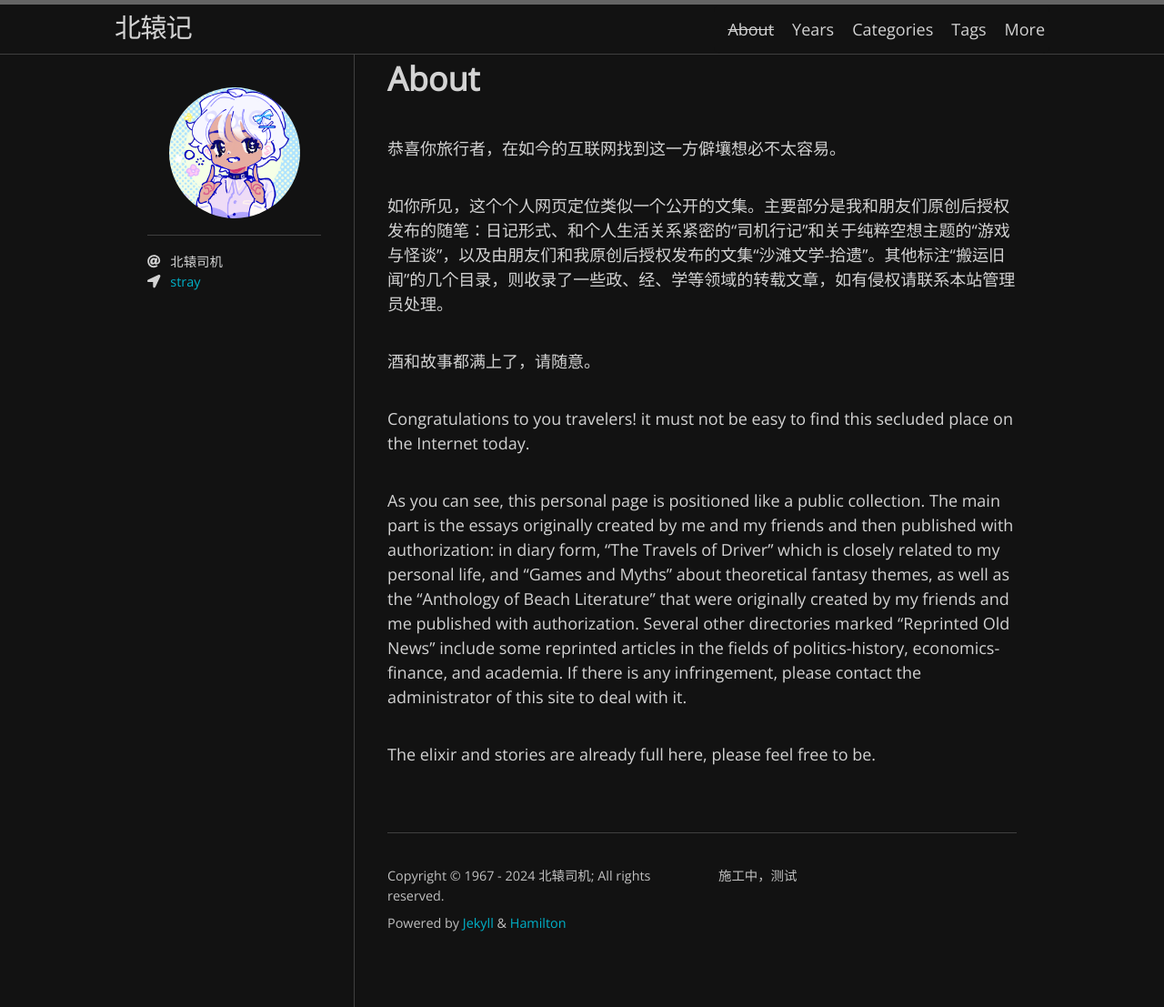
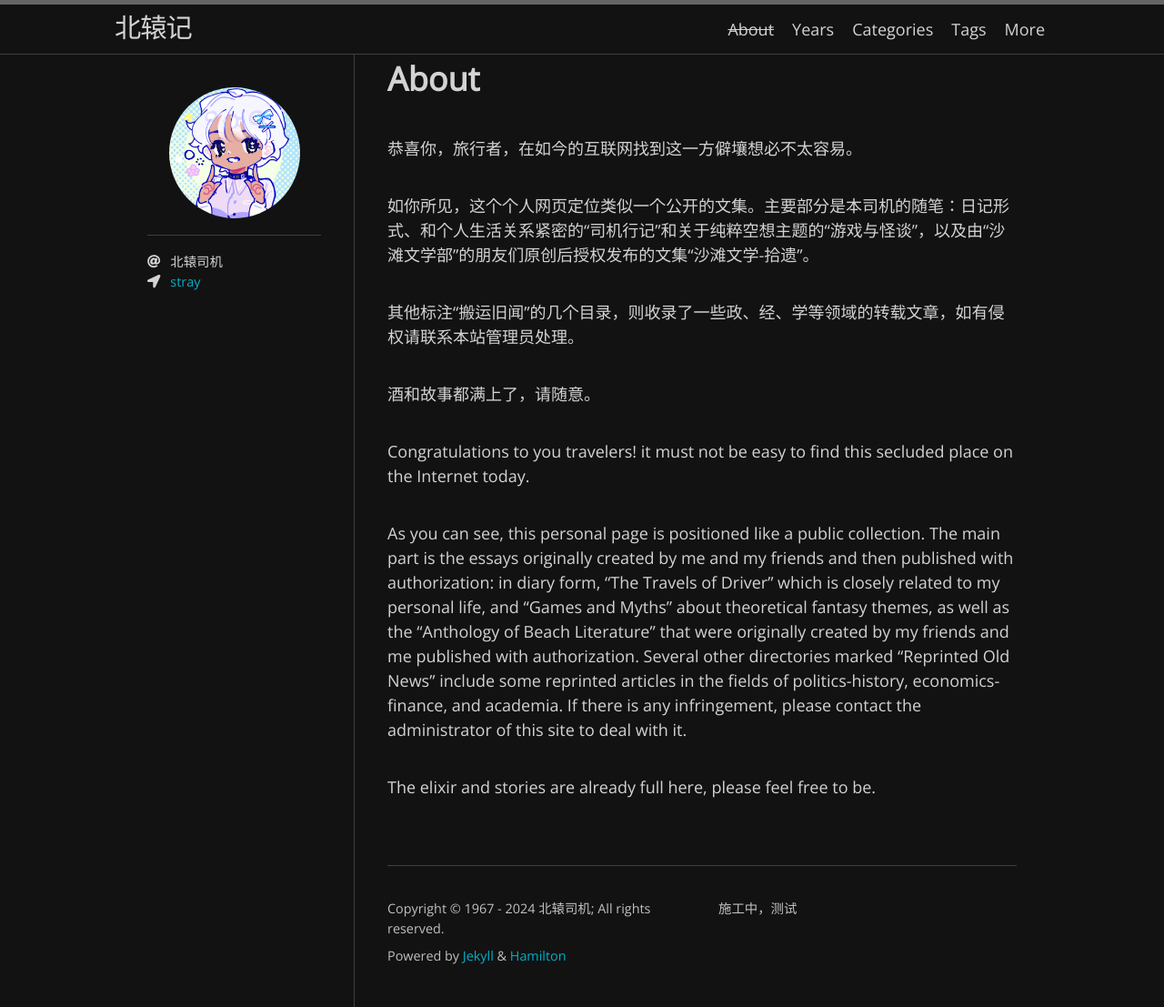
Before and after one commit to Lithiumcr/Lithiumcr.github.io, a Jekyll site: the page built from about.md, in a window 1280 px wide. Shown: the whole page at 91% size. Built offline with Jekyll 4.4.1, drawn with Linux system fonts in a browser that asks for light colours; nearby versions of some CDN libraries; some web fonts are replaced.

Commit message:
补发原公众号文章

```diff
--- a/about.md
+++ b/about.md
@@ -5,9 +5,11 @@ permalink: /about/
 ---
 # About
 
-恭喜你旅行者，在如今的互联网找到这一方僻壤想必不太容易。
+恭喜你，旅行者，在如今的互联网找到这一方僻壤想必不太容易。
 
-如你所见，这个个人网页定位类似一个公开的文集。主要部分是我和朋友们原创后授权发布的随笔：日记形式、和个人生活关系紧密的“司机行记”和关于纯粹空想主题的“游戏与怪谈”，以及由朋友们和我原创后授权发布的文集“沙滩文学-拾遗”。其他标注“搬运旧闻”的几个目录，则收录了一些政、经、学等领域的转载文章，如有侵权请联系本站管理员处理。
+如你所见，这个个人网页定位类似一个公开的文集。主要部分是本司机的随笔：日记形式、和个人生活关系紧密的“司机行记”和关于纯粹空想主题的“游戏与怪谈”，以及由“沙滩文学部”的朋友们原创后授权发布的文集“沙滩文学-拾遗”。
+
+其他标注“搬运旧闻”的几个目录，则收录了一些政、经、学等领域的转载文章，如有侵权请联系本站管理员处理。
 
 酒和故事都满上了，请随意。
 
```
Also changed, not shown: _posts/司机行记/2021-08-25-北辕发车.md (added, +22 -0 lines), _posts/司机行记/2021-08-25-好广告，但不完全好.md (added, +38 -0 lines).
